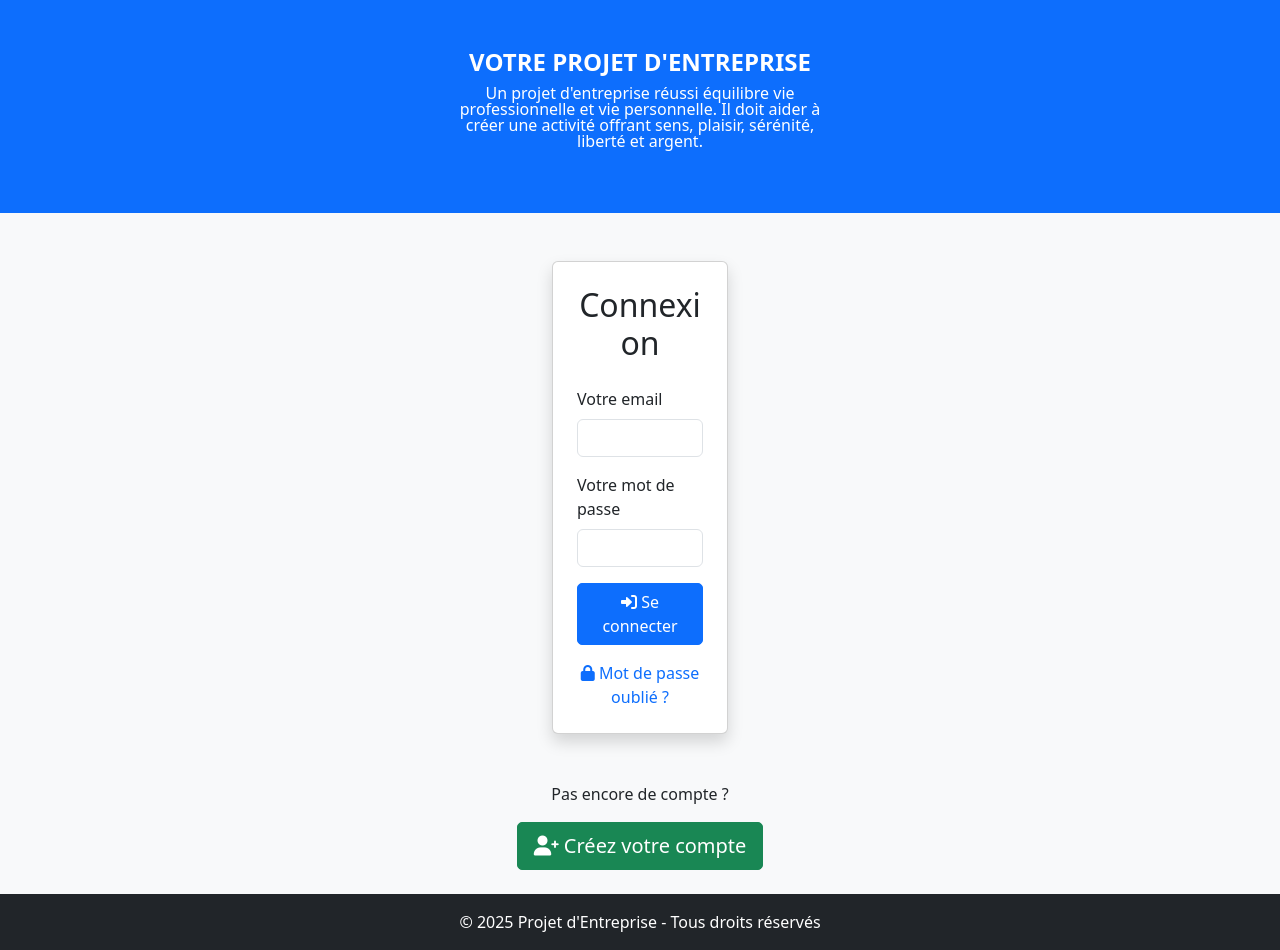
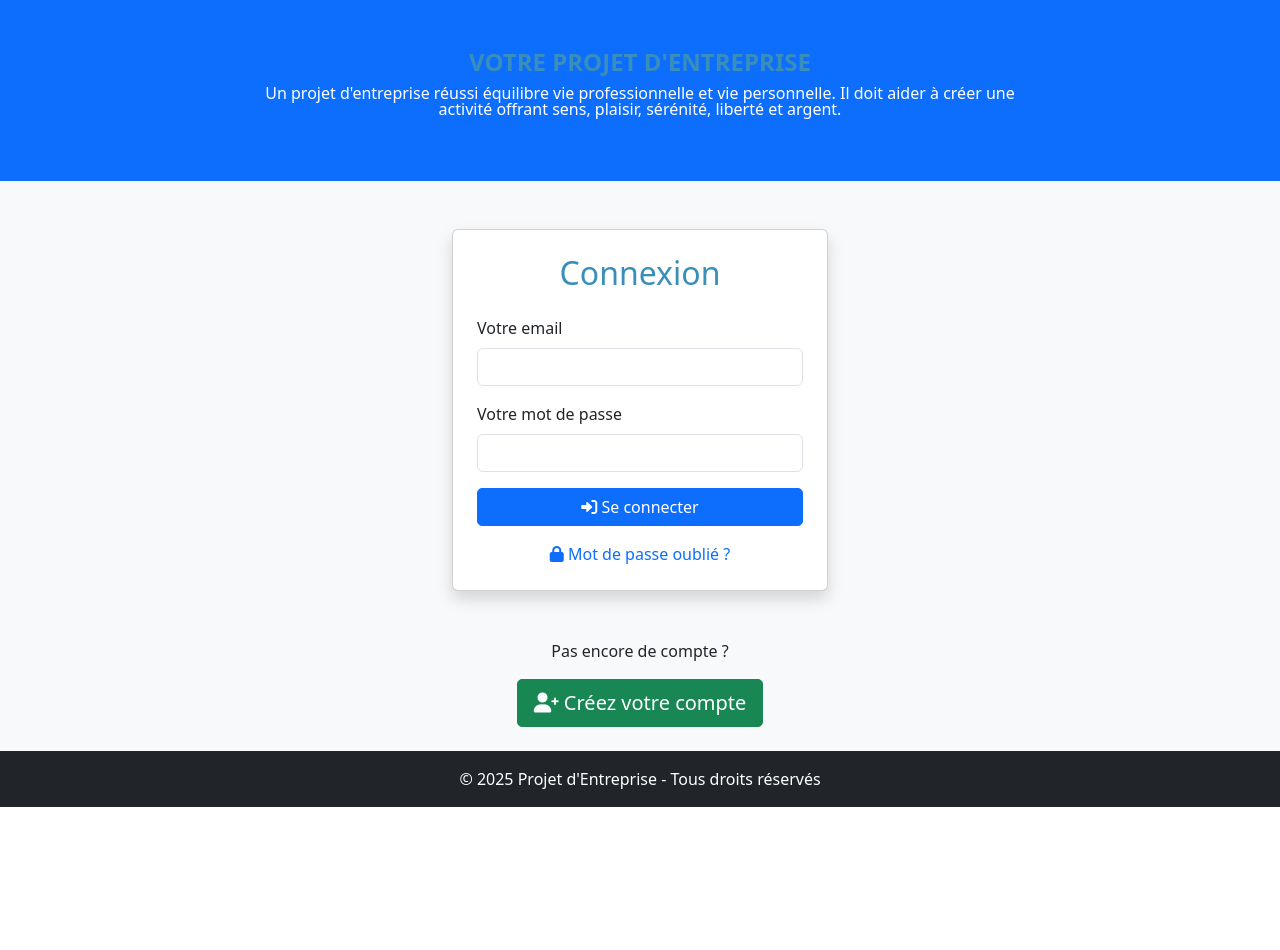
Before and after one commit to Qualixel/IAprojet, a Flask app: page / in a window 1280 px wide. After the commit the page ends 807 px from the top, so only its background shows below. Run offline with Flask 3, Linux system fonts and the light colour scheme.

Commit message:
mise à jour de la page style.css

```diff
--- a/static/css/style.css
+++ b/static/css/style.css
@@ -12,7 +12,7 @@ css_content = """body {
 }
 
 .container {
-    max-width: 400px;
+    max-width: 800px;
 }
 
 /* Réduction de la taille du titre et du texte d'accroche */
@@ -27,7 +27,7 @@ p.lead {
 }
 
 h1, h2, h3 {
-    color: ##3a8eba;
+    color: #3a8eba;
 }
 """
 
```
